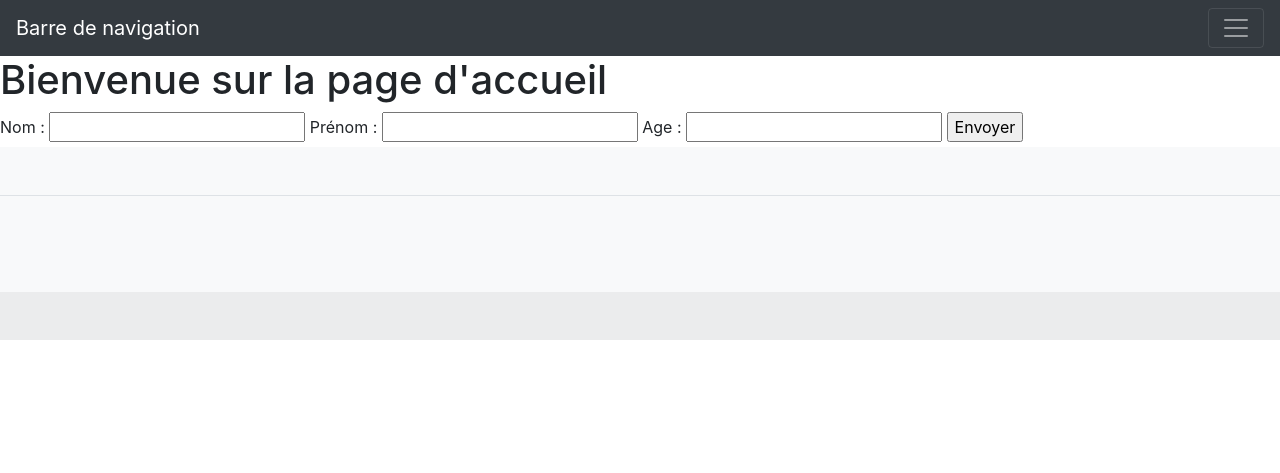
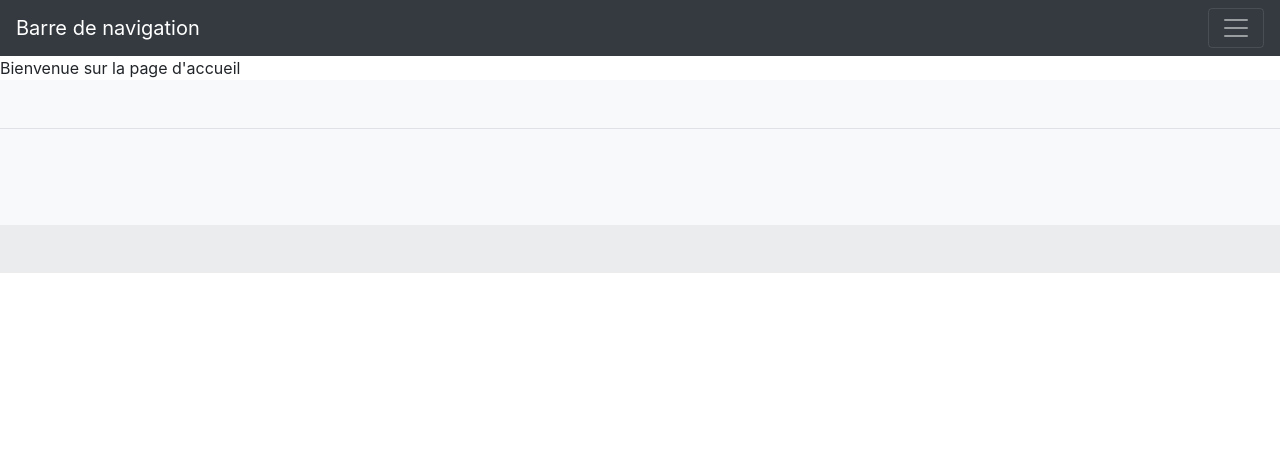
Before and after one commit to plprieux/Site_python, a Flask app: page / in a window 1280 px wide. Shown: the top 473 px of the page. Run offline with Flask 2, Linux system fonts and the light colour scheme; some libraries are stand-ins or nearby versions.

Commit message:
Add files via upload

```diff
--- a/app.py
+++ b/app.py
@@ -5,16 +5,15 @@ app = Flask(__name__)
 
 @app.route('/')
 def home():
-    return render_template("index.html", content="Testing")
+    return render_template("base.html", content="Testing")
 
 @app.route('/multiplication')
 def multiplier():
     return render_template("multiplication.html")
 
-@app.route('/hello/<name>')
-def hello(name):
-    #return 'Bonjour {} !'.format(name), HTTPStatus.OK
-    return render_template('hello.html', nom=name)
+@app.route('/hello')
+def hello():
+    return render_template("index.html", content="Testing")
 
 @app.route('/resultat',methods = ['POST'])
 def resultat():
--- a/templates/base.html
+++ b/templates/base.html
@@ -2,7 +2,7 @@
 <html>
 <head>
     <link rel="stylesheet" href="https://stackpath.bootstrapcdn.com/bootstrap/4.3.1/css/bootstrap.min.css" integrity="sha384-ggOyR0iXCbMQv3Xipma34MD+dH/1fQ784/j6cY/iJTQUOhcWr7x9JvoRxT2MZw1T" crossorigin="anonymous">
-    <title>{% block title %}Test{% endblock %}</title>
+    <title>{% block title %}Bienvenue sur l'accueil{% endblock %}</title>
 </head>
 <body>
     <nav class="navbar navbar-dark bg-dark">
@@ -19,7 +19,7 @@
 		    <a class="nav-link" href="/add">Calcul (addition)</a>
 		</li>
 		<li class="nav-item">
-		    <a class="nav-link" href="/hello/Utilisateur">Bonjour : Nom utilisateur</a>
+		    <a class="nav-link" href="/hello">Bonjour : Nom utilisateur</a>
 		</li>
          <li class="nav-item">
 		    <a class="nav-link" href="/multiplication">Calcul (Multiplication)</a>
@@ -27,7 +27,7 @@
         </div>
     </nav>
     {% block contenu %}
- test
+Bienvenue sur la page d'accueil
     {% endblock %}
     <script src="https://code.jquery.com/jquery-3.3.1.slim.min.js" integrity="sha384-q8i/X+965DzO0rT7abK41JStQIAqVgRVzpbzo5smXKp4YfRvH+8abtTE1Pi6jizo" crossorigin="anonymous"></script>
     <script src="https://cdnjs.cloudflare.com/ajax/libs/popper.js/1.14.7/umd/popper.min.js" integrity="sha384-UO2eT0CpHqdSJQ6hJty5KVphtPhzWj9WO1clHTMGa3JDZwrnQq4sF86dIHNDz0W1" crossorigin="anonymous"></script>
```
